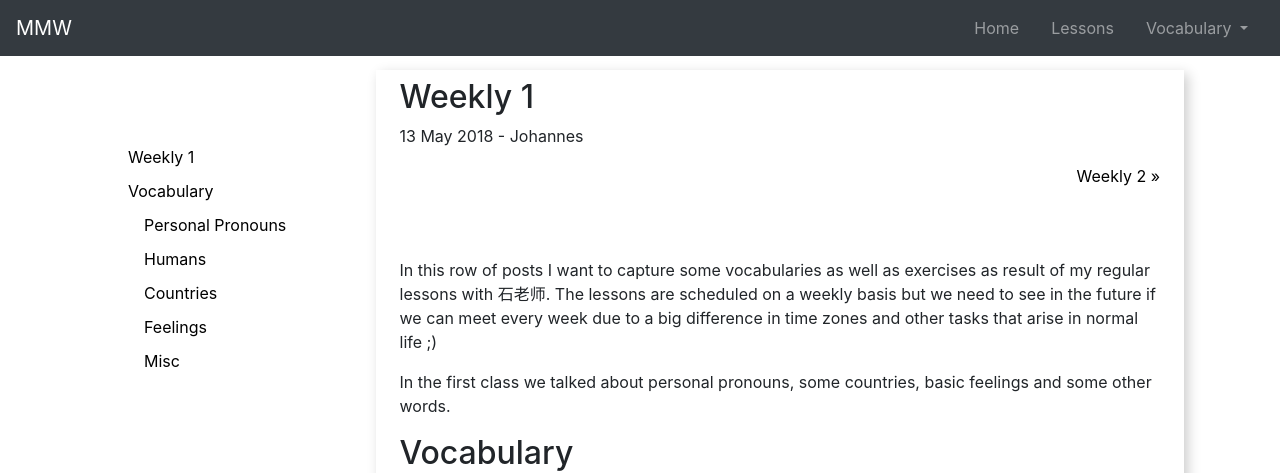
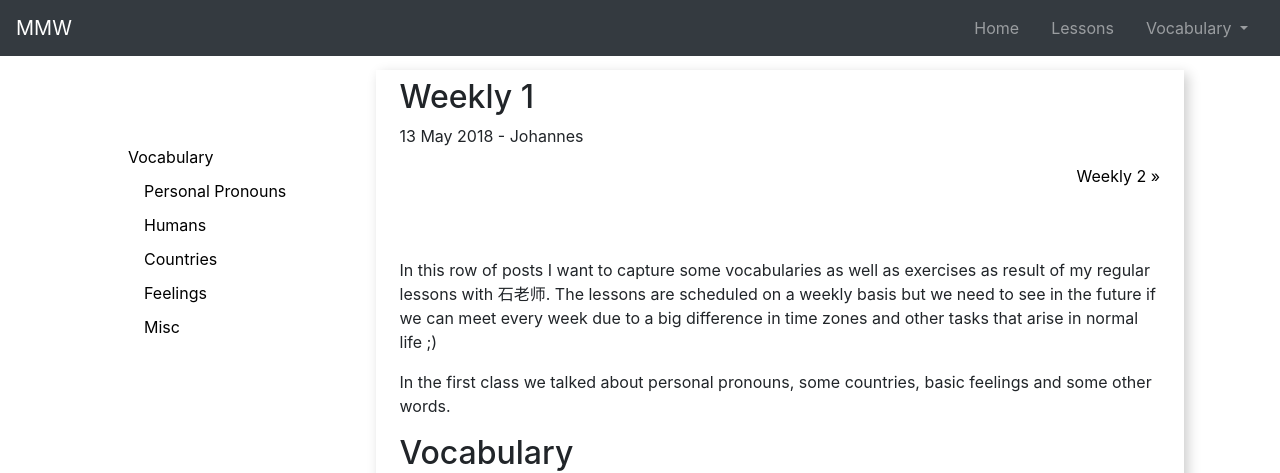
Before and after one commit to johannst/mmw, a Jekyll site: the page built from _posts/2018-05-13-weekly1.md, in a window 1280 px wide. Shown: the top 473 px of the page. Built offline with Jekyll 4.4.1, drawn with Linux system fonts in a browser that asks for light colours; the table of contents is made by our own code.

Commit message:
post-lesson layout, excuse lesson title from toc

```diff
--- a/_layouts/post-lesson.html
+++ b/_layouts/post-lesson.html
@@ -2,7 +2,7 @@
 layout: post
 ---
 
-<h1>{{ page.title }}</h1>
+<h1 class="no_toc">{{ page.title }}</h1>
 <p>{{ page.date | date_to_string }} - {{ page.author }}</p>
 {% include post-chain-navigator.html %}
 {{ content }}
```
